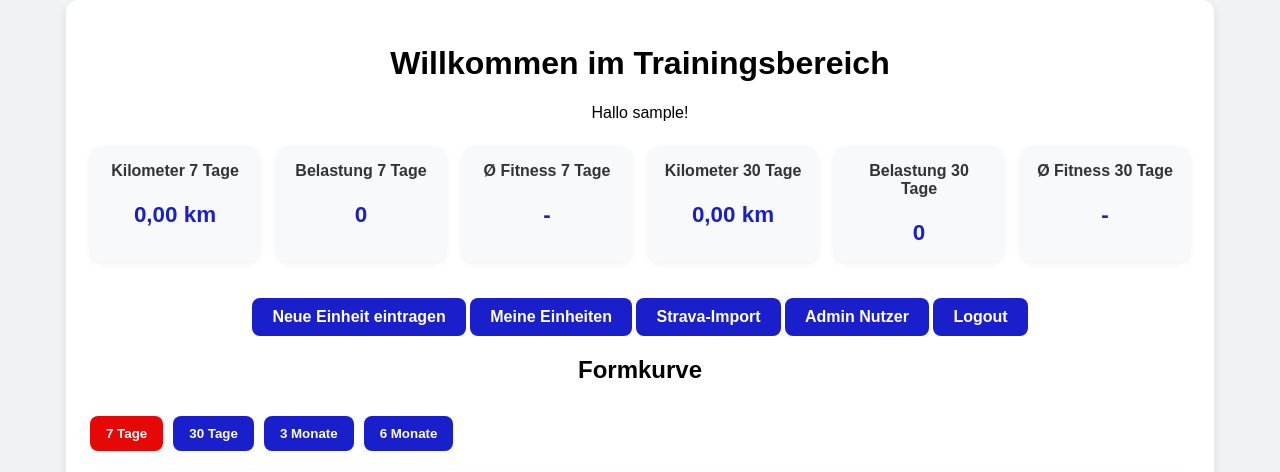
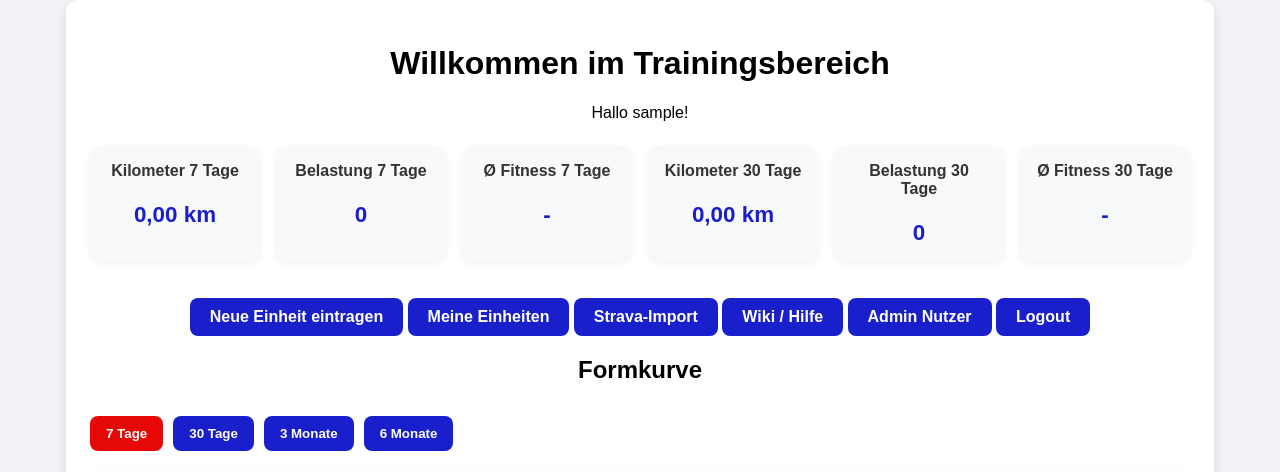
Before and after one commit to maximilianjung2/git_test_repo, a PHP site: page /Training/dashboard.php in a window 1280 px wide. Shown: the top 472 px of the page. Run offline with PHP 8.4, Linux system fonts and the light colour scheme; the visitor is signed in with stand-in values (Sample User, id 1); data that the repository does not hold is empty.

Commit message:
dashboard / wiki button

```diff
--- a/spvgg1879lauftreff/Training/dashboard.php
+++ b/spvgg1879lauftreff/Training/dashboard.php
@@ -195,6 +195,8 @@ $chartData = [
             <a class="button" href="/training/entry_form.php">Neue Einheit eintragen</a>
             <a class="button" href="/training/entries.php">Meine Einheiten</a>
             <a class="button" href="/training/strava_import.php">Strava-Import</a>
+            <a class="button" href="/training/wiki.php">Wiki / Hilfe</a>
+
             <?php if (isAdmin()): ?>
                 <a class="button" href="/training/admin_users.php">Admin Nutzer</a>
             <?php endif; ?>
```
